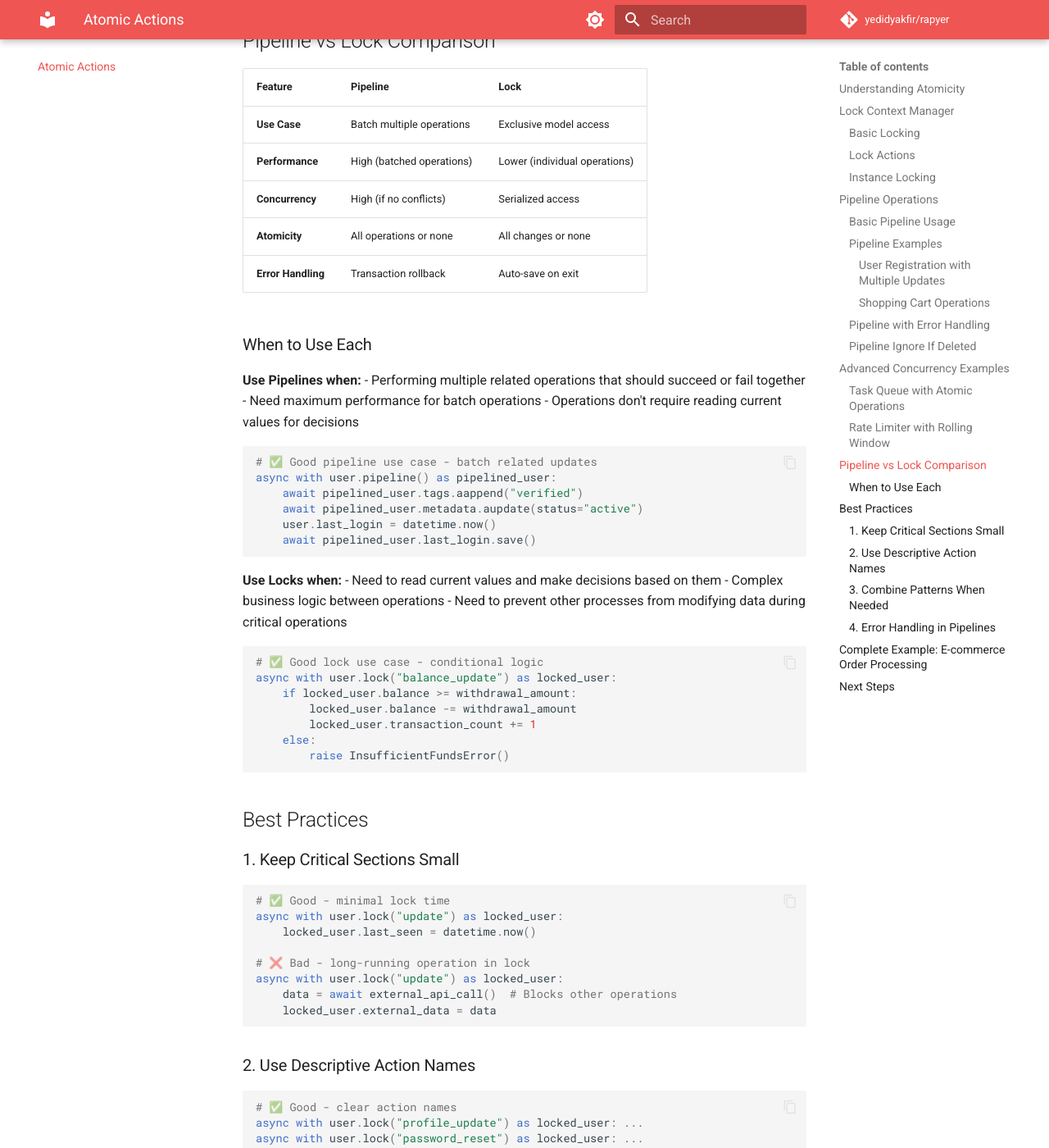
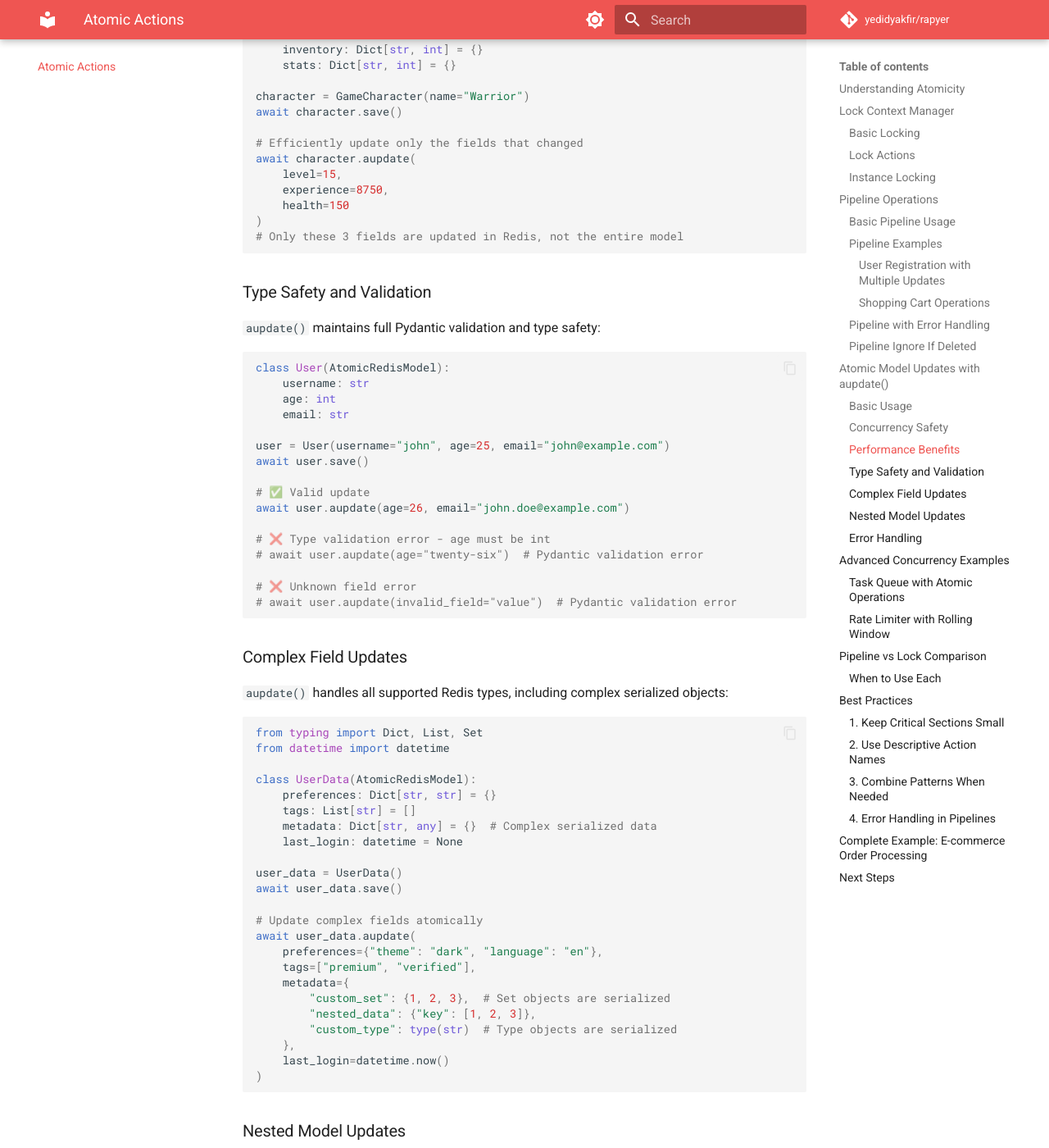
Before and after one commit to yedidyakfir/rapyer, an MkDocs documentation site: the page built from docs/atomic-actions.md, in a window 1280 px wide and 1400 px high, scrolled down 5625 px. Shown: the whole window at 82% size. Built offline with MkDocs 1.6.1 and Material for MkDocs 9.7.7, drawn with Linux system fonts in a browser that asks for light colours; comment, search, counter and statistics services are not loaded; some of the changed text lies outside the part shown.

Commit message:
[add-aupdate-to-base-model] - added docs for aupdate

````diff
--- a/docs/atomic-actions.md
+++ b/docs/atomic-actions.md
@@ -200,6 +200,181 @@ async def safe_pipeline_update(user: User):
         await pipelined_user.metadata.aset_item("last_update", str(datetime.now()))
 
     # If ignore_if_deleted=False (default), would raise exception if user deleted
+```
+
+## Atomic Model Updates with `aupdate()`
+
+The `aupdate()` method provides atomic updates for multiple fields of a BaseModel in a single Redis operation, making it ideal for concurrent environments where partial updates could cause inconsistencies.
+
+### Basic Usage
+
+```python
+from rapyer import AtomicRedisModel
+
+class UserProfile(AtomicRedisModel):
+    first_name: str
+    last_name: str
+    email: str
+    age: int = 0
+    is_verified: bool = False
+
+# Update multiple fields atomically
+user = UserProfile(
+    first_name="John",
+    last_name="Doe",
+    email="john@example.com",
+    age=25
+)
+await user.save()
+
+# Atomic update of multiple fields
+await user.aupdate(
+    first_name="Jonathan",
+    email="jonathan@example.com",
+    is_verified=True
+)
+```
+
+### Concurrency Safety
+
+`aupdate()` ensures that all field updates happen atomically, preventing race conditions:
+
+```python
+# ❌ Race condition prone (non-atomic approach)
+user.first_name = "Jonathan"
+await user.first_name.save()
+# Another process could modify the model here
+user.email = "jonathan@example.com"
+await user.email.save()
+
+# ✅ Atomic approach (race condition safe)
+await user.aupdate(
+    first_name="Jonathan",
+    email="jonathan@example.com"
+)
+# All changes happen atomically in a single Redis operation
+```
+
+### Performance Benefits
+
+`aupdate()` uses Redis JSON path operations to update only the specified fields, providing excellent performance:
+
+```python
+class GameCharacter(AtomicRedisModel):
+    name: str
+    level: int = 1
+    experience: int = 0
+    health: int = 100
+    mana: int = 50
+    inventory: Dict[str, int] = {}
+    stats: Dict[str, int] = {}
+
+character = GameCharacter(name="Warrior")
+await character.save()
+
+# Efficiently update only the fields that changed
+await character.aupdate(
+    level=15,
+    experience=8750,
+    health=150
+)
+# Only these 3 fields are updated in Redis, not the entire model
+```
+
+### Type Safety and Validation
+
+`aupdate()` maintains full Pydantic validation and type safety:
+
+```python
+class User(AtomicRedisModel):
+    username: str
+    age: int
+    email: str
+
+user = User(username="john", age=25, email="john@example.com")
+await user.save()
+
+# ✅ Valid update
+await user.aupdate(age=26, email="john.doe@example.com")
+
+# ❌ Type validation error - age must be int
+# await user.aupdate(age="twenty-six")  # Pydantic validation error
+
+# ❌ Unknown field error
+# await user.aupdate(invalid_field="value")  # Pydantic validation error
+```
+
+### Complex Field Updates
+
+`aupdate()` handles all supported Redis types, including complex serialized objects:
+
+```python
+from typing import Dict, List, Set
+from datetime import datetime
+
+class UserData(AtomicRedisModel):
+    preferences: Dict[str, str] = {}
+    tags: List[str] = []
+    metadata: Dict[str, any] = {}  # Complex serialized data
+    last_login: datetime = None
+
+user_data = UserData()
+await user_data.save()
+
+# Update complex fields atomically
+await user_data.aupdate(
+    preferences={"theme": "dark", "language": "en"},
+    tags=["premium", "verified"],
+    metadata={
+        "custom_set": {1, 2, 3},  # Set objects are serialized
+        "nested_data": {"key": [1, 2, 3]},
+        "custom_type": type(str)  # Type objects are serialized
+    },
+    last_login=datetime.now()
+)
+```
+
+### Nested Model Updates
+
+`aupdate()` works with nested AtomicRedisModel instances:
+
+```python
+class Address(AtomicRedisModel):
+    street: str
+    city: str
+    country: str = "USA"
+
+class User(AtomicRedisModel):
+    name: str
+    address: Address
+
+user = User(
+    name="John",
+    address=Address(street="123 Main St", city="Boston")
+)
+await user.save()
+
+# Update nested model fields atomically
+await user.address.aupdate(
+    street="456 Oak Avenue",
+    city="Cambridge"
+)
+# Only the address fields are updated, user.name remains unchanged
+```
+
+### Error Handling
+
+`aupdate()` operations are atomic - either all updates succeed or none are applied:
+
+```python
+try:
+    await user.aupdate(
+        valid_field="valid_value",
+        invalid_field="invalid_value"  # This field doesn't exist
+    )
+except ValidationError as e:
+    print("Validation failed - no fields were updated")
+    # The model state remains unchanged in Redis
 ```
 
 ## Advanced Concurrency Examples
````
Also changed, not shown: docs/supported-types.md (+48 -0 lines).
